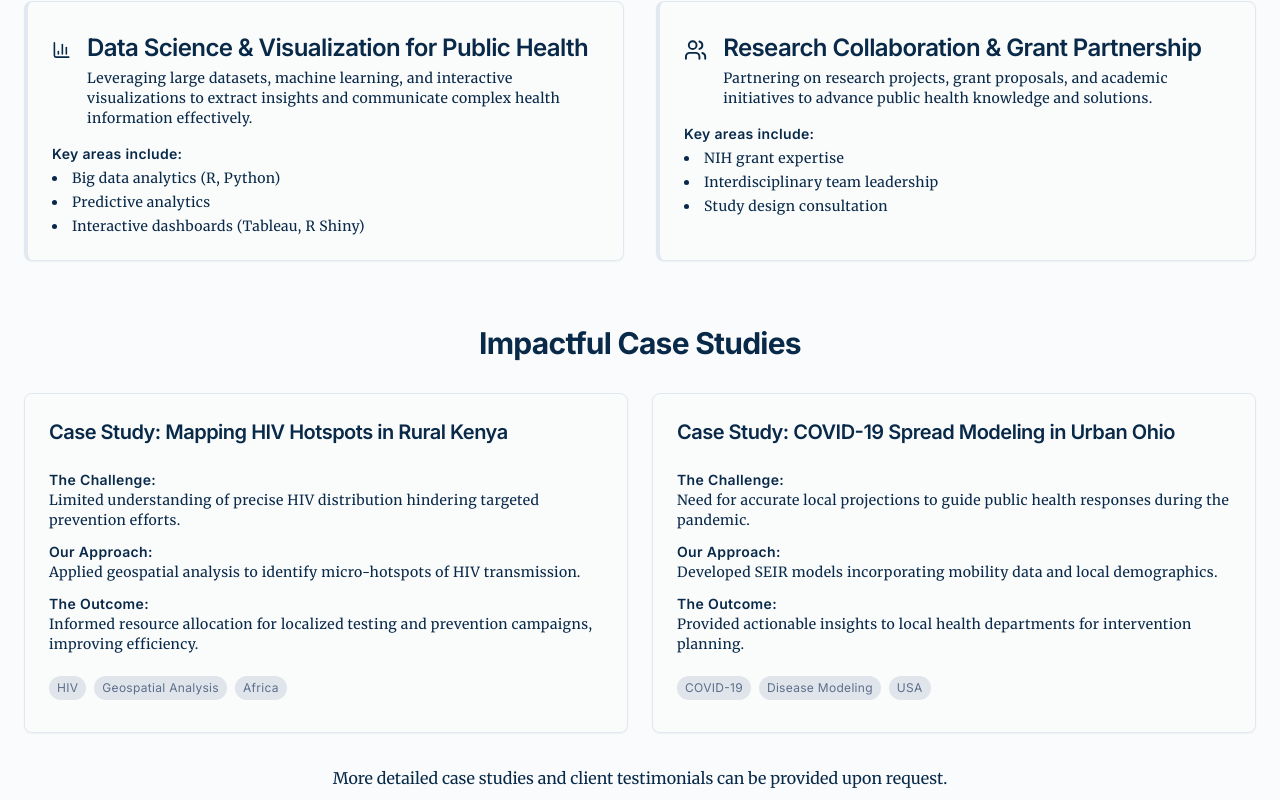
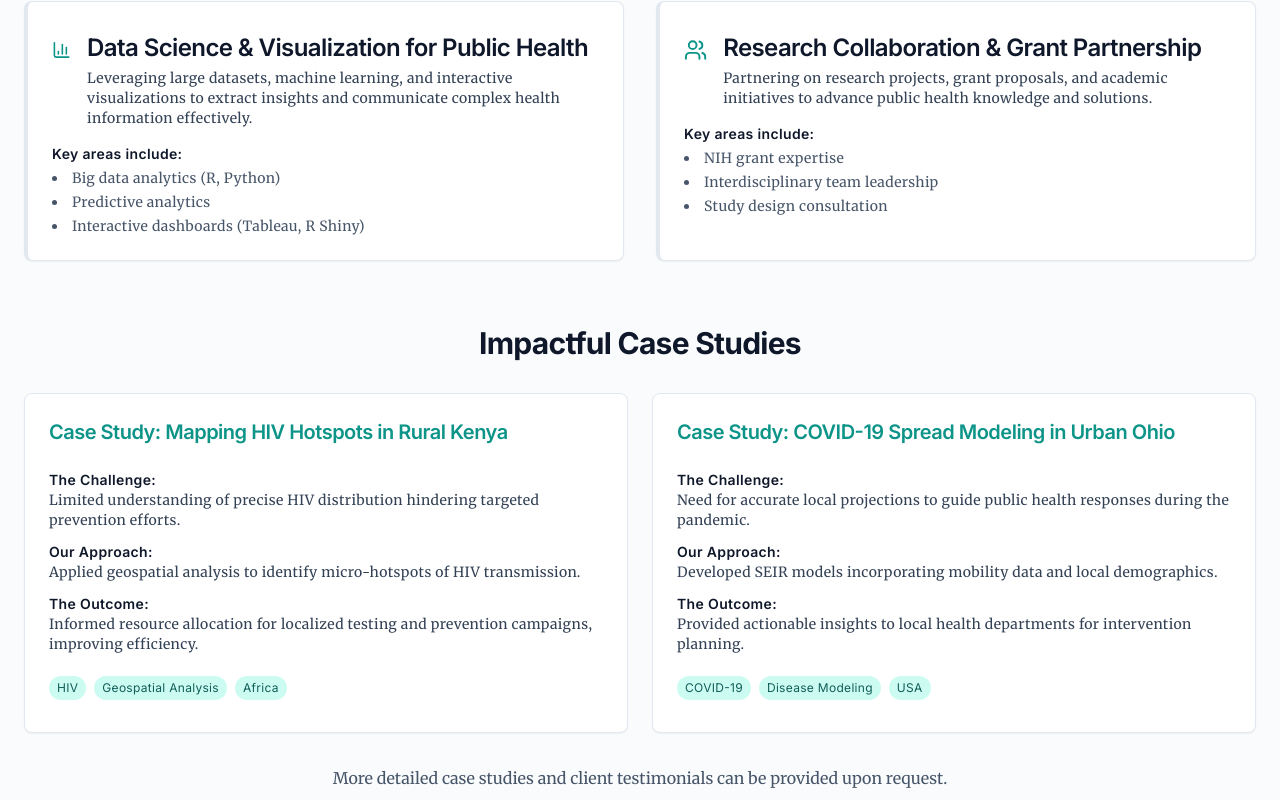
Before and after one commit to diegofcuadros/Personal_WebsiteDC, a Next.js app: page /expertise-services in a window 1280 px wide. Shown: the part 680-1480 px from the top of the page. Built offline with nearby package versions, Linux system fonts and the light colour scheme.

Commit message:
Improve dark mode text visibility across expertise, media-talks, and global-reach pages

```diff
--- a/app/expertise-services/page.tsx
+++ b/app/expertise-services/page.tsx
@@ -51,34 +51,34 @@ const caseStudies = [
 
 export default function ExpertiseServicesPage() {
   return (
-    <div className="bg-site-white dark:bg-deep-navy text-deep-navy dark:text-site-gray">
+    <div className="bg-site-white dark:bg-slate-900">
       <div className="container py-12 md:py-16 px-4 md:px-6">
         <header className="text-center mb-12 md:mb-16">
-          <h1 className="text-4xl md:text-5xl font-bold mb-4 font-sans bg-clip-text text-transparent bg-gradient-to-r from-deep-navy via-teal to-vibrant-gold dark:from-site-white dark:via-teal dark:to-vibrant-gold">
+          <h1 className="text-4xl md:text-5xl font-bold mb-4 font-sans bg-clip-text text-transparent bg-gradient-to-r from-deep-navy via-teal to-vibrant-gold dark:from-slate-100 dark:via-teal-400 dark:to-yellow-400">
             Expertise & Services
           </h1>
-          <p className="text-xl md:text-2xl text-teal dark:text-vibrant-gold font-semibold font-sans max-w-3xl mx-auto">
+          <p className="text-xl md:text-2xl text-teal-600 dark:text-teal-400 font-semibold font-sans max-w-3xl mx-auto">
             Leveraging data science and epidemiological methods to drive public health innovation and impact.
           </p>
         </header>
 
         <section id="service-offerings" className="mb-12 md:mb-16">
-          <h2 className="text-3xl font-bold font-sans text-deep-navy dark:text-site-white mb-8 text-center">
+          <h2 className="text-3xl font-bold font-sans text-slate-900 dark:text-slate-100 mb-8 text-center">
             Service Offerings
           </h2>
           <div className="grid md:grid-cols-2 gap-8">
             {services.map((service) => (
               <Card
                 key={service.title}
-                className="flex flex-col bg-background/50 dark:bg-background/20 hover:shadow-xl transition-shadow duration-300 border-l-4 border-teal dark:border-vibrant-gold"
+                className="flex flex-col bg-white dark:bg-slate-800 hover:shadow-xl transition-shadow duration-300 border-l-4 border-teal-500 dark:border-teal-400 border-slate-200 dark:border-slate-700"
               >
                 <CardHeader className="flex-row items-start space-x-4 pb-4">
-                  <service.icon className="h-10 w-10 text-teal dark:text-vibrant-gold mt-1" />
+                  <service.icon className="h-10 w-10 text-teal-600 dark:text-teal-400 mt-1" />
                   <div>
-                    <CardTitle className="text-2xl font-semibold font-sans text-deep-navy dark:text-site-white">
+                    <CardTitle className="text-2xl font-semibold font-sans text-slate-900 dark:text-slate-100">
                       {service.title}
                     </CardTitle>
-                    <CardDescription className="font-serif text-deep-navy/80 dark:text-site-gray/80 pt-1">
+                    <CardDescription className="font-serif text-slate-700 dark:text-slate-300 pt-1">
                       {service.description}
                     </CardDescription>
                   </div>
@@ -86,10 +86,10 @@ export default function ExpertiseServicesPage() {
                 <CardContent className="flex-grow">
                   {service.details && service.details.length > 0 && (
                     <>
-                      <h4 className="font-sans font-semibold text-sm text-deep-navy dark:text-site-white mb-1">
+                      <h4 className="font-sans font-semibold text-sm text-slate-900 dark:text-slate-100 mb-1">
                         Key areas include:
                       </h4>
-                      <ul className="list-disc list-inside space-y-1 font-serif text-sm text-deep-navy/70 dark:text-site-gray/70">
+                      <ul className="list-disc list-inside space-y-1 font-serif text-sm text-slate-600 dark:text-slate-400">
                         {service.details.map((detail) => (
                           <li key={detail}>{detail}</li>
                         ))}
@@ -103,39 +103,39 @@ export default function ExpertiseServicesPage() {
         </section>
 
         <section id="case-studies">
-          <h2 className="text-3xl font-bold font-sans text-deep-navy dark:text-site-white mb-8 text-center">
+          <h2 className="text-3xl font-bold font-sans text-slate-900 dark:text-slate-100 mb-8 text-center">
             Impactful Case Studies
           </h2>
           <div className="grid md:grid-cols-2 gap-6">
             {caseStudies.map((study) => (
-              <Card key={study.title} className="bg-background/50 dark:bg-background/20">
+              <Card key={study.title} className="bg-white dark:bg-slate-800 border-slate-200 dark:border-slate-700">
                 <CardHeader>
-                  <CardTitle className="text-xl font-sans text-teal dark:text-vibrant-gold">{study.title}</CardTitle>
+                  <CardTitle className="text-xl font-sans text-teal-600 dark:text-teal-400">{study.title}</CardTitle>
                 </CardHeader>
                 <CardContent className="space-y-3">
                   <div>
-                    <h4 className="font-sans text-sm font-semibold text-deep-navy dark:text-site-white">
+                    <h4 className="font-sans text-sm font-semibold text-slate-900 dark:text-slate-100">
                       The Challenge:
                     </h4>
-                    <p className="font-serif text-sm text-deep-navy/80 dark:text-site-gray/80">{study.problem}</p>
+                    <p className="font-serif text-sm text-slate-700 dark:text-slate-300">{study.problem}</p>
                   </div>
                   <div>
-                    <h4 className="font-sans text-sm font-semibold text-deep-navy dark:text-site-white">
+                    <h4 className="font-sans text-sm font-semibold text-slate-900 dark:text-slate-100">
                       Our Approach:
                     </h4>
-                    <p className="font-serif text-sm text-deep-navy/80 dark:text-site-gray/80">{study.solution}</p>
+                    <p className="font-serif text-sm text-slate-700 dark:text-slate-300">{study.solution}</p>
                   </div>
                   <div>
-                    <h4 className="font-sans text-sm font-semibold text-deep-navy dark:text-site-white">
+                    <h4 className="font-sans text-sm font-semibold text-slate-900 dark:text-slate-100">
                       The Outcome:
                     </h4>
-                    <p className="font-serif text-sm text-deep-navy/80 dark:text-site-gray/80">{study.outcome}</p>
+                    <p className="font-serif text-sm text-slate-700 dark:text-slate-300">{study.outcome}</p>
                   </div>
                   <div className="pt-2">
                     {study.tags.map((tag) => (
                       <span
                         key={tag}
-                        className="inline-block bg-muted text-muted-foreground text-xs font-sans px-2 py-1 rounded-full mr-2 mb-2"
+                        className="inline-block bg-teal-100 dark:bg-teal-900/50 text-teal-800 dark:text-teal-300 text-xs font-sans px-2 py-1 rounded-full mr-2 mb-2"
                       >
                         {tag}
                       </span>
@@ -145,7 +145,7 @@ export default function ExpertiseServicesPage() {
               </Card>
             ))}
           </div>
-          <p className="font-serif text-center mt-8 text-deep-navy/70 dark:text-site-gray/70">
+          <p className="font-serif text-center mt-8 text-slate-600 dark:text-slate-400">
             More detailed case studies and client testimonials can be provided upon request.
           </p>
         </section>
--- a/app/global-reach/page.tsx
+++ b/app/global-reach/page.tsx
@@ -7,19 +7,19 @@ function GlobalReachPage() {
   const Map = useMemo(
     () =>
       dynamic(() => import("@/components/map"), {
-        loading: () => <p>A map is loading...</p>,
+        loading: () => <p className="text-slate-700 dark:text-slate-300">A map is loading...</p>,
         ssr: false,
       }),
     [],
   )
 
   return (
-    <div className="min-h-[calc(100vh-8rem)] flex flex-col bg-site-white dark:bg-deep-navy">
+    <div className="min-h-[calc(100vh-8rem)] flex flex-col bg-site-white dark:bg-slate-900">
       <header className="text-center py-8 px-4">
-        <h1 className="text-4xl md:text-5xl font-bold font-sans bg-clip-text text-transparent bg-gradient-to-r from-deep-navy via-teal to-vibrant-gold dark:from-site-white dark:via-teal dark:to-vibrant-gold">
+        <h1 className="text-4xl md:text-5xl font-bold font-sans bg-clip-text text-transparent bg-gradient-to-r from-deep-navy via-teal to-vibrant-gold dark:from-slate-100 dark:via-teal-400 dark:to-yellow-400">
           Global Research Footprint
         </h1>
-        <p className="font-serif text-lg md:text-xl text-deep-navy/90 dark:text-site-gray/90 mt-2 max-w-3xl mx-auto">
+        <p className="font-serif text-lg md:text-xl text-slate-700 dark:text-slate-300 mt-2 max-w-3xl mx-auto">
           From Sub-Saharan Africa to my home in Cincinnati, my research addresses global health challenges. Click on the
           markers to explore projects.
         </p>
```
Also changed, not shown: app/media-talks/page.tsx (+20 -20 lines).
